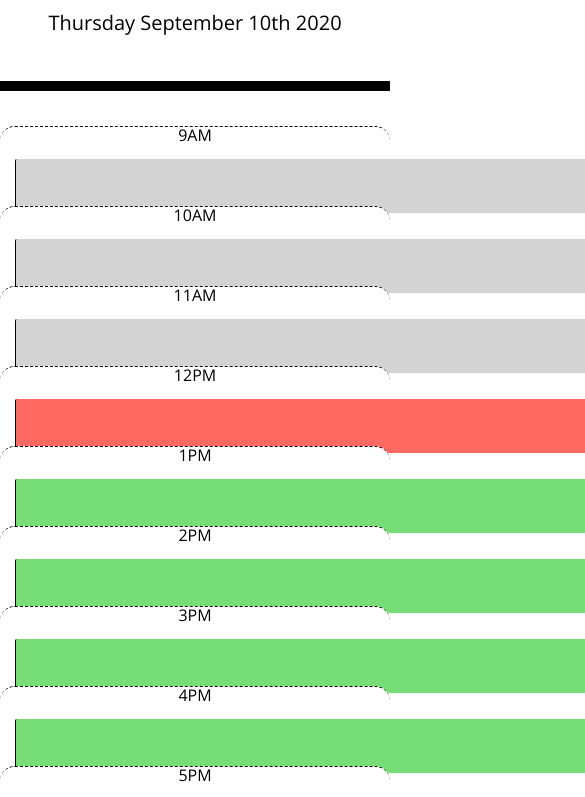
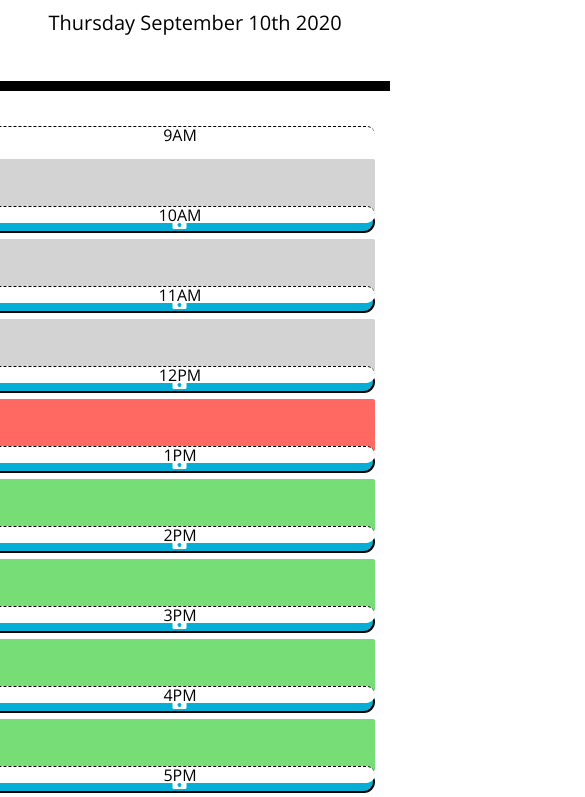
Before and after one commit to Skoggy/Work-Day-Scheduler, a plain HTML site: page index.html in a window 390 px wide. Shown: the part 256-1053 px from the top of the page, 585 px wide, since content can reach past the window. Drawn offline with nearby package versions, Linux system fonts and the light colour scheme.

Commit message:
fixed up some of the HTML to get the responsiveness to work better, still need to tweak to finish it

```diff
--- a/index.html
+++ b/index.html
@@ -29,52 +29,52 @@
       <p class="lead">A simple calendar app for scheduling your work day</p>
       <p id="currentDay" class="lead"></p>
     </header>
-    <div class="container">
+    <div class="container"></div>
       <!-- Timeblocks go here -->
       <div class="row">
-        <div class="col-md-1 time-block hour"><p>9AM</p></div>
-        <div class="col-md-10"><textarea class = "text-area nineam" id="9"></textarea></div>
-        <div class="col-md-1 save-button"><button class="saveBtn 9am"><i class="fas fa-save"></i></button></div>
+        <p class="col-sm-2 time-block hour">9AM</p>
+        <textarea class = "text-area nineam col-sm-8" id="9"></textarea>
+        <button class="saveBtn 9am col-sm-2 save-button"><i class="fas fa-save"></i></button>
       </div>
       <div class="row">
-        <div class="col-md-1 time-block hour"><p>10AM</p></div>
-        <div class="col-md-10"><textarea class= "text-area tenam" id="10"></textarea></div>
-        <div class="col-md-1 save-button"><button class="saveBtn 10am"><i class="fas fa-save"></i></button></div>
+        <p class="col-sm-2 time-block hour">10AM</p>
+        <textarea class= "text-area tenam col-sm-8" id="10"></textarea>
+        <button class="saveBtn 10am col-sm-2 save-button"><i class="fas fa-save"></i></button>
       </div>
       <div class="row">
-        <div class="col-md-1 time-block hour"><p>11AM</p></div>
-        <div class="col-md-10"><textarea class = "text-area elevenam" id="11"></textarea></div>
-        <div class="col-md-1 save-button"><button class="saveBtn 11am"><i class="fas fa-save"></i></button></div>
+        <p class="col-sm-2 time-block hour">11AM</p>
+        <textarea class = "text-area elevenam col-sm-8" id="11"></textarea>
+        <button class="saveBtn 11am col-sm-2 save-button"><i class="fas fa-save"></i></button>
       </div>
       <div class="row">
-        <div class="col-md-1 time-block hour"><p>12PM</p></div>
-        <div class="col-md-10"><textarea class = "text-area twelvepm" id="12"></textarea></div>
-        <div class="col-md-1 save-button"><button class="saveBtn 12pm"><i class="fas fa-save"></i></button></div>
+        <p class="col-sm-2 time-block hour">12PM</p>
+        <textarea class = "text-area twelvepm col-sm-8" id="12"></textarea>
+        <button class="saveBtn 12pm col-sm-2 save-button"><i class="fas fa-save"></i></button>
       </div>
       <div class="row">
-        <div class="col-md-1 time-block hour"><p>1PM</p></div>
-        <div class="col-md-10"><textarea class = "text-area onepm" id="13"></textarea></div>
-        <div class="col-md-1 save-button"><button class="saveBtn 1pm"><i class="fas fa-save"></i></button></div>
+        <p class="col-sm-2 time-block hour">1PM</p>
+        <textarea class = "text-area onepm col-sm-8" id="13"></textarea>
+        <button class="saveBtn 1pm col-sm-2 save-button"><i class="fas fa-save"></i></button>
       </div>
       <div class="row">
-        <div class="col-md-1 time-block hour"><p>2PM</p></div>
-        <div class="col-md-10"><textarea class = "text-area twopm" id="14"></textarea></div>
-        <div class="col-md-1 save-button"><button class="saveBtn 2pm"><i class="fas fa-save"></i></button></div>
+        <p class="col-sm-2 time-block hour">2PM</p>
+        <textarea class = "text-area twopm col-sm-8" id="14"></textarea>
+        <button class="saveBtn 2pm col-sm-2 save-button"><i class="fas fa-save"></i></button>
       </div>
       <div class="row">
-        <div class="col-md-1 time-block hour"><p>3PM</p></div>
-        <div class="col-md-10"><textarea class = "text-area threepm" id="15"></textarea></div>
-        <div class="col-md-1 save-button"><button class="saveBtn 3pm"><i class="fas fa-save"></i></button></div>
+        <p class="col-sm-2 time-block hour">3PM</p>
+        <textarea class = "text-area threepm col-sm-8" id="15"></textarea>
+        <button class="saveBtn 3pm col-sm-2 save-button"><i class="fas fa-save"></i></button>
       </div>
       <div class="row">
-        <div class="col-md-1 time-block hour"><p>4PM</p></div>
-        <div class="col-md-10"><textarea class = "text-area fourpm" id="16"></textarea></div>
-        <div class="col-md-1 save-button"><button class="saveBtn 4pm"><i class="fas fa-save"></i></button></div>
+        <p class="col-sm-2 time-block hour">4PM</p>
+        <textarea class = "text-area fourpm col-sm-8" id="16"></textarea>
+        <button class="saveBtn 4pm col-sm-2 save-button"><i class="fas fa-save"></i></button>
       </div>
       <div class="row">
-        <div class="col-md-1 time-block hour"><p>5PM</p></div>
-        <div class="col-md-10"><textarea class = "text-area fivepm" id="17"></textarea></div>
-        <div class="col-md-1 save-button"><button class="saveBtn 5pm"><i class="fas fa-save"></i></button></div>
+        <p class="col-sm-2 time-block hour">5PM</p>
+        <textarea class = "text-area fivepm col-sm-8" id="17"></textarea>
+        <button class="saveBtn 5pm col-sm-2 save-button"><i class="fas fa-save"></i></button>
       </div>
 
     </div>
--- a/script.js
+++ b/script.js
@@ -2,68 +2,68 @@ $(document).ready(function () {
 
 
 
-    //console.log(moment().calendar());
+
     //Sets current year, month and day of the week.
     $("#currentDay").text(moment().format("dddd MMMM Do YYYY"));
 
 
 
+    //This takes in the click and saves the text in the textareas to the localstorage.
 
-
-    $(".9am").click(function(){
+    $(".9am").click(function () {
         var nineContent = $(".nineam").val();
         console.log(nineContent)
         localStorage.setItem('nine', JSON.stringify(nineContent))
     })
 
-    $(".10am").click(function(){
+    $(".10am").click(function () {
         var tenContent = $(".tenam").val();
         console.log(tenContent)
         localStorage.setItem('ten', JSON.stringify(tenContent))
     })
 
-    $(".11am").click(function(){
+    $(".11am").click(function () {
         var elevenContent = $(".elevenam").val();
         console.log(elevenContent)
         localStorage.setItem('eleven', JSON.stringify(elevenContent))
     })
 
-    $(".12pm").click(function(){
+    $(".12pm").click(function () {
         var twelveContent = $(".twelvepm").val();
         console.log(twelveContent)
         localStorage.setItem('twelve', JSON.stringify(twelveContent))
     })
 
-    $(".1pm").click(function(){
+    $(".1pm").click(function () {
         var oneContent = $(".onepm").val();
         console.log(oneContent)
         localStorage.setItem('one', JSON.stringify(oneContent))
     })
 
-    $(".2pm").click(function(){
+    $(".2pm").click(function () {
         var twoContent = $(".twopm").val();
         console.log(twoContent)
         localStorage.setItem('two', JSON.stringify(twoContent))
     })
 
-    $(".3pm").click(function(){
+    $(".3pm").click(function () {
         var threeContent = $(".threepm").val();
         console.log(threeContent)
         localStorage.setItem('three', JSON.stringify(threeContent))
     })
 
-    $(".4pm").click(function(){
+    $(".4pm").click(function () {
         var fourContent = $(".fourpm").val();
         console.log(fourContent)
         localStorage.setItem('four', JSON.stringify(fourContent))
     })
-    $(".5pm").click(function(){
+    $(".5pm").click(function () {
         var fiveContent = $(".fivepm").val();
         console.log(fiveContent)
         localStorage.setItem('five', JSON.stringify(fiveContent))
     })
 
-
+    //This places all the saved localstorage in their respective boxes
 
     var nine = JSON.parse(localStorage.getItem('nine'))
     $(".nineam").val(nine);
@@ -86,52 +86,40 @@ $(document).ready(function () {
 
 
 
-
-
-
-
-
-
-
+    //This determines what time it is, declares all of the text areas.
     const textAreas = $(".text-area");
     let currentHour = parseInt(moment().format('H'));
+
+    //This adds all of the text areas to an array and then determines which is which by its id number
 
     Array.from(textAreas).forEach(textArea => {
         let textAreaIdString = textArea.id,
             tAHour;
-
+        //Finds if the current time matches the text area by id and then changes the color depending.
         if (textAreaIdString) {
             tAHour = parseInt(textAreaIdString);
             if (tAHour) {
-            console.log(currentHour)
-            console.log(tAHour > tAHour - 6)
-            // Compares textarea id to current hour and sets color accordingly
+
+                // if it is the current time, it sets the color of the text area to red
                 if (currentHour === tAHour) {
                 setColor(textArea, '#ff6961')
-
+                    //this determines if its the future, and sets it to green
                 }
-            else if ((currentHour < tAHour)  && (currentHour > tAHour - 9)) {
+                else if ((currentHour < tAHour) && (currentHour > tAHour - 12)) {
                 setColor(textArea, '#77dd77')
+                    //determines if its the past and sets it to grey.
                 }
-             else if ((currentHour > tAHour) && (currentHour < tAHour + 9)) {
+                else if ((currentHour > tAHour) && (currentHour < tAHour + 12)) {
                  setColor(textArea, '#d3d3d3')
                 }
-        }}
-    function setColor(element, color){
+                //This is the function that changes the color.
+            }
+        }
+       function setColor(element, color) {
             element.style.backgroundColor = color;
         }
    }
 
     )
-
-
-
-
-
-
-
-
-
-
 }
 )
--- a/style.css
+++ b/style.css
@@ -11,9 +11,8 @@ textarea{
   color: #000000;
   border-left: 1px solid black;
   padding: 10px;
-  width: 950px;
-  height: 100%;
   border-radius: 2px;
+
 }
 
 .jumbotron {
@@ -37,6 +36,7 @@ textarea{
   white-space: pre-wrap;
   height: 80px;
   border-top: 3px solid white;
+  max-width: 100%;
 }
 
 .hour {
@@ -66,11 +66,16 @@ textarea{
   border-bottom-right-radius: 15px;
   background-color: #06AED5;
   color: white;
-  width: 90px;
-  height: 100%;
+
 }
 
 .saveBtn i:hover {
   font-size: 20px;
   transition: all .3s ease-in-out;
 }
+
+@media (max-width: 768px)  {
+    .row {
+      min-height: 100%;
+        }
+  }
```
Lines whose indentation alone changed are shown as unchanged.
